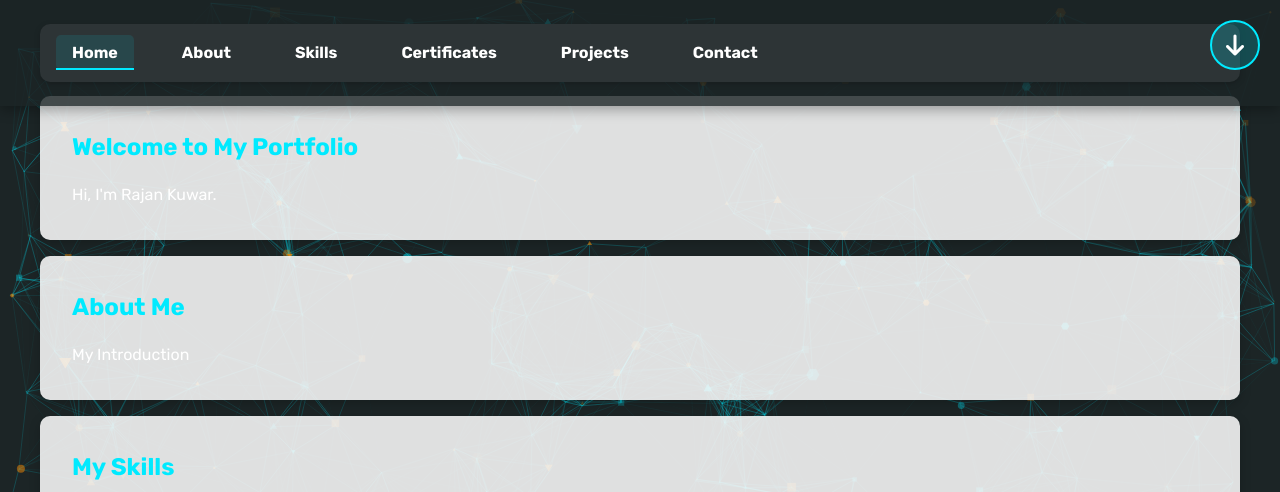
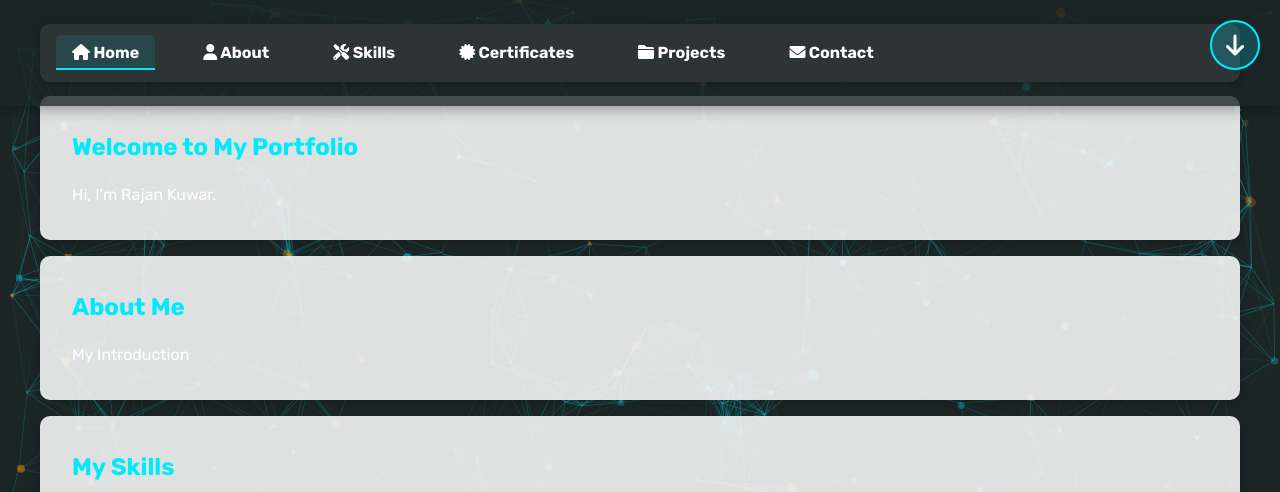
Before and after one commit to rajan10kuwar/My_Website, a plain HTML site: page index.html in a window 1280 px wide. Shown: the top 492 px of the page. Drawn offline with nearby package versions, Linux system fonts and the light colour scheme; animation ran at ten frames a second.

Commit message:
Add icon for nav items

```diff
--- a/index.html
+++ b/index.html
@@ -33,32 +33,32 @@
             <!-- Navigation links with description boxes -->
             <ul class="nav-menu">
                 <li>
-                    <a href="#home">Home</a>
+                    <a href="#home"><i class="fas fa-home nav-icon" aria-hidden="true"></i> Home</a>
                     <!-- Description box for Home -->
                     <div class="nav-description">Welcome to my portfolio.</div>
                 </li>
                 <li>
-                    <a href="#about">About</a>
+                    <a href="#about"><i class="fas fa-user nav-icon" aria-hidden="true"></i> About</a>
                     <!-- Description box for About -->
                     <div class="nav-description">Learn more about me.</div>
                 </li>
                 <li>
-                    <a href="#skills">Skills</a>
+                    <a href="#skills"><i class="fas fa-tools nav-icon" aria-hidden="true"></i> Skills</a>
                     <!-- Description box for Skills -->
                     <div class="nav-description">Explore my technical skills.</div>
                 </li>
                 <li>
-                    <a href="#certificates">Certificates</a>
+                    <a href="#certificates"><i class="fas fa-certificate nav-icon" aria-hidden="true"></i> Certificates</a>
                     <!-- Description box for Certificates -->
                     <div class="nav-description">View my certifications.</div>
                 </li>
                 <li>
-                    <a href="#projects">Projects</a>
+                    <a href="#projects"><i class="fas fa-folder nav-icon" aria-hidden="true"></i> Projects</a>
                     <!-- Description box for Projects -->
                     <div class="nav-description">Check out my projects.</div>
                 </li>
                 <li>
-                    <a href="#contact">Contact</a>
+                   <a href="#contact"><i class="fas fa-envelope nav-icon" aria-hidden="true"></i> Contact</a>
                     <!-- Description box for Contact -->
                     <div class="nav-description">Get in touch with me.</div>
                 </li>
```
